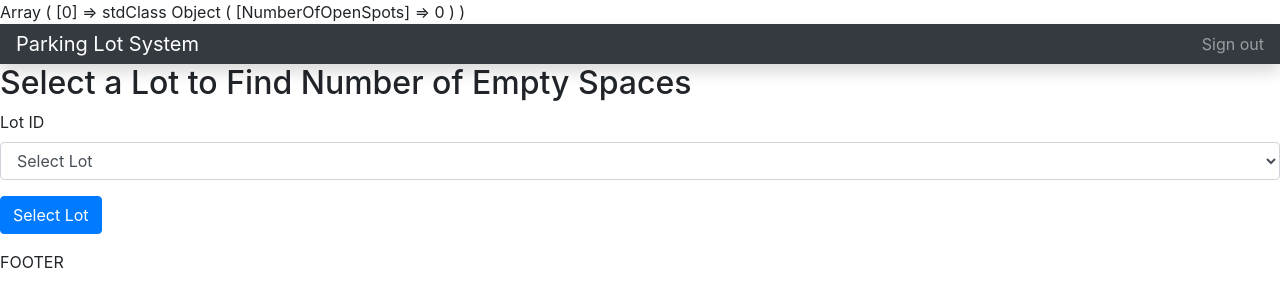
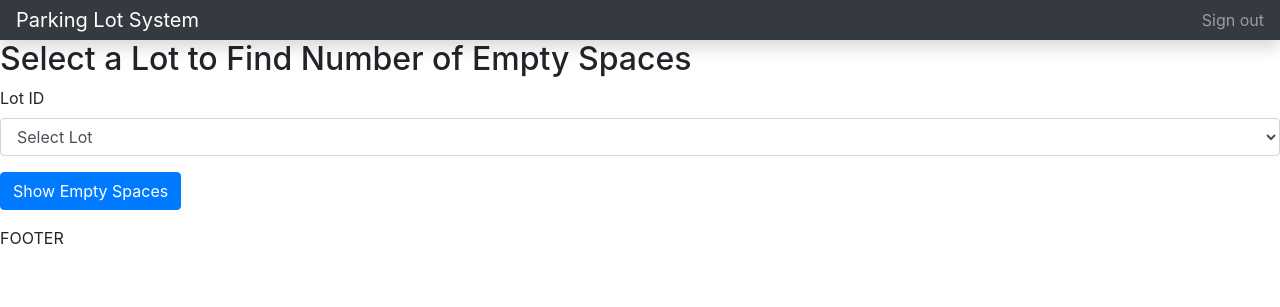
Before and after one commit to sassansh/Parking-Lot-System, a PHP site: page /countopenspaces.php in a window 1280 px wide. Shown: the top 307 px of the page. Run offline with PHP 8.4, Linux system fonts and the light colour scheme; data that the repository does not hold is empty.

Commit message:
fixed inputs from select field

```diff
--- a/countopenspaces.php
+++ b/countopenspaces.php
@@ -7,7 +7,9 @@ $template -> title = 'ParkingSpaces';
 
 $template -> parkingspaces = $parkingspace->getAllDistinctLotIDs();
 
+
 $template -> show = isset($_GET['show']) ? $_GET['show'] : null;
+$lotID = isset($_GET['lotID']) ? $_GET['lotID'] : null;
+$template -> openSpaces = $parkingspace->getAllOpenSpaces($lotID);
 
-$template -> openSpaces = $parkingspace->getAllOpenSpaces('L1');
 echo $template;
--- a/lib/ParkingSpace.php
+++ b/lib/ParkingSpace.php
@@ -59,7 +59,7 @@ class ParkingSpace
         $this->db->bind(':Lot_ID', $lotID);
 
         // ASSIGN RESULT SET
-        $results = $this->db->resultSet();
+        $results = $this->db->single();
         return $results;
     }
 
--- a/templates/countOpenSpacesTemplate.php
+++ b/templates/countOpenSpacesTemplate.php
@@ -1,22 +1,21 @@
-<?php print_r($openSpaces);?>
-
 <?php include 'inc/header.php'; ?>
     <h2 class="page-header">Select a Lot to Find Number of Empty Spaces</h2>
-    <form method="post" action="countopenspaces.php">
+    <form method="GET" action="countopenspaces.php">
         <div class="form-group">
             <label>Lot ID</label>
-            <select name="Lot_ID" class="form-control">
+            <select name="lotID" class="form-control">
                 <option value="0">Select Lot</option>
                 <?php foreach($parkingspaces as $parkingspace): ?>
                     <option value="<?php echo $parkingspace->Lot_ID; ?>" ><?php echo $parkingspace->Lot_ID; ?></option>
                 <?php endforeach; ?>
                 </select>
         </div>
-        <input type="submit" name="show" class="btn btn-primary" value="Select Lot">
+        <input type="submit" name="show" class="btn btn-primary" value="Show Empty Spaces">
     </form>
-
-
-
-
+    <div class=open-spaces>
+    <p><?php if($show == 'Show Empty Spaces') {
+    echo $openSpaces->NumberOfOpenSpots;
+} ?></p>
+    </div>
 
 <?php include 'inc/footer.php'; ?>
```
